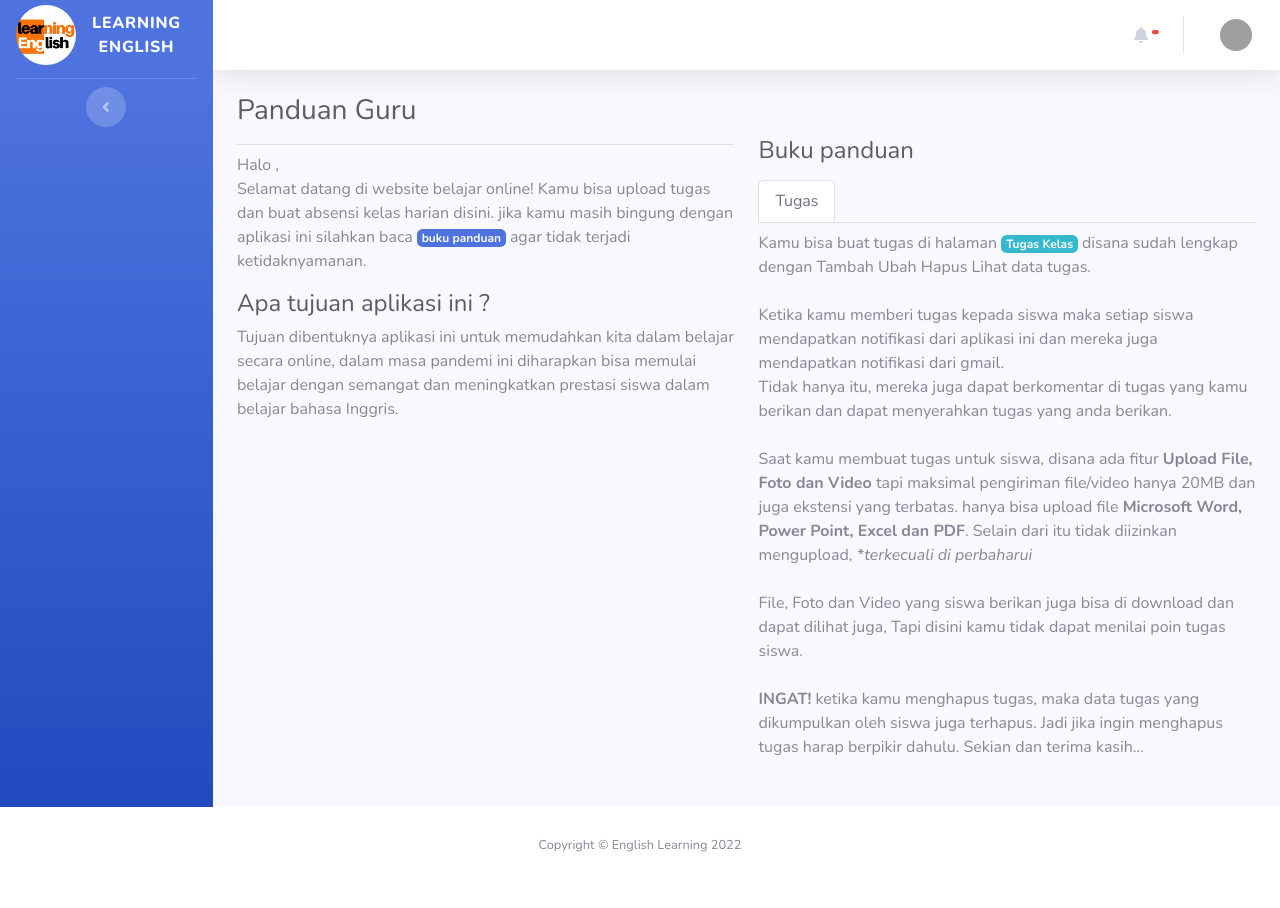
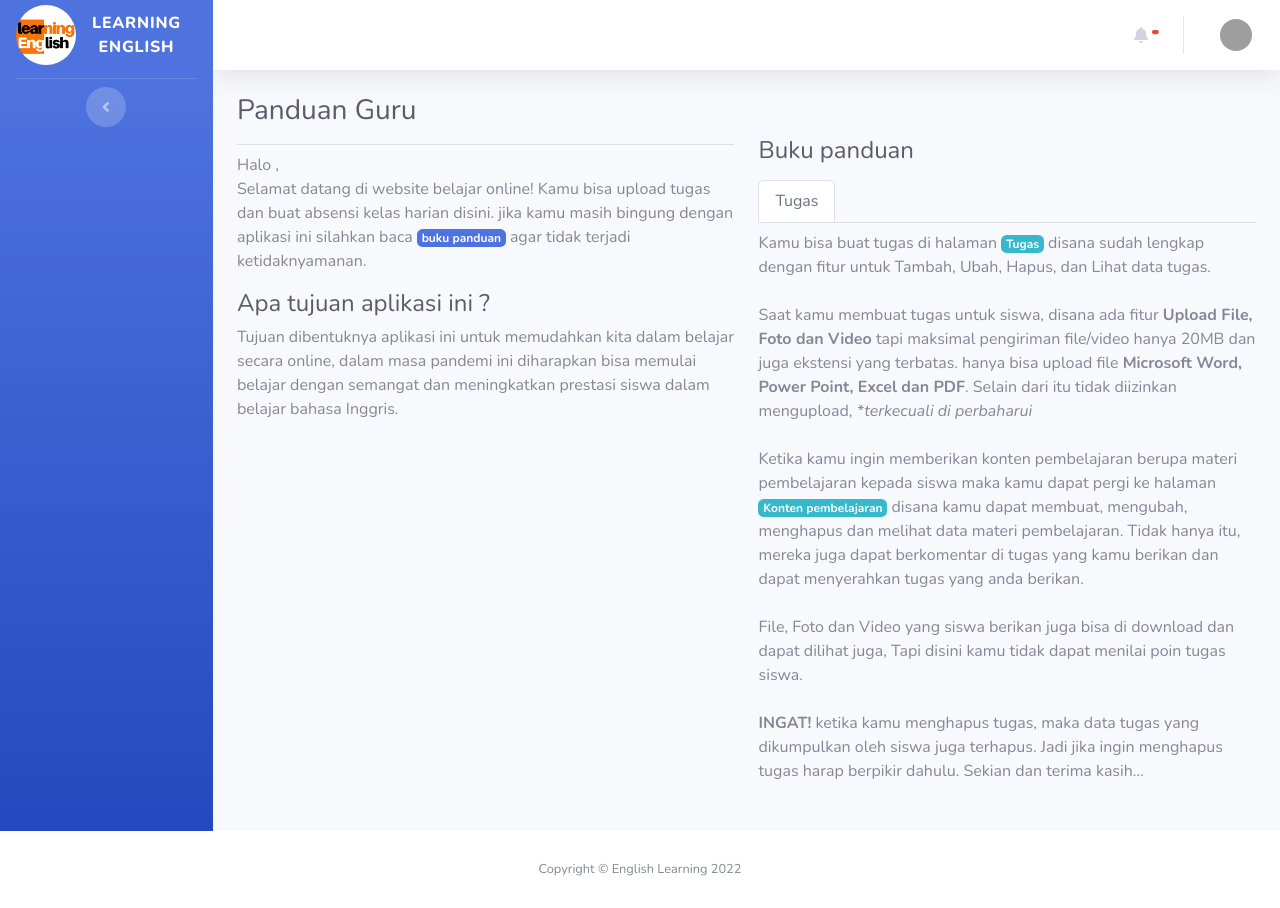
Before and after one commit to quinzell0/english-learning-main, a CodeIgniter 4 app: template app/Views/aplikasi/guru/index.php in a window 1280 px wide. Before the commit the page ends 852 px from the top, so only its background shows below. Run offline with PHP 8.4 and a stand-in for CodeIgniter, Linux system fonts and the light colour scheme; the template is opened without the code that fills it, so the values that code supplies are empty; some libraries are stand-ins or nearby versions; grey boxes are pictures that could not be loaded.

Commit message:
Update buku panduan and delete some data tugas

```diff
--- a/app/Views/aplikasi/guru/index.php
+++ b/app/Views/aplikasi/guru/index.php
@@ -40,15 +40,14 @@
 			<div class="tab-content mb-5" id="nav-tabContent">
 				<div class="tab-pane fade show active" id="nav-tugas" role="tabpanel" aria-labelledby="nav-tugas-tab">
 					<p class="mt-2">
-						Kamu bisa buat tugas di halaman <a href="/aplikasi/guru/tugas" class="badge badge-info">Tugas Kelas</a> disana sudah lengkap dengan Tambah Ubah Hapus Lihat data tugas.
-						<br>
-						<br>
-						Ketika kamu memberi tugas kepada siswa maka setiap siswa mendapatkan notifikasi dari aplikasi ini dan mereka juga mendapatkan notifikasi dari gmail.
-						<br>
-						Tidak hanya itu, mereka juga dapat berkomentar di tugas yang kamu berikan dan dapat menyerahkan tugas yang anda berikan.
+						Kamu bisa buat tugas di halaman <a href="/aplikasi/guru/tugas" class="badge badge-info">Tugas</a> disana sudah lengkap dengan fitur untuk Tambah, Ubah, Hapus, dan Lihat data tugas.
 						<br>
 						<br>
 						Saat kamu membuat tugas untuk siswa, disana ada fitur <b>Upload File, Foto dan Video</b> tapi maksimal pengiriman file/video hanya 20MB dan juga ekstensi yang terbatas. hanya bisa upload file <b>Microsoft Word, Power Point, Excel dan PDF</b>. Selain dari itu tidak diizinkan mengupload, <i>*terkecuali di perbaharui</i>
+						<br>
+						<br>
+						Ketika kamu ingin memberikan konten pembelajaran berupa materi pembelajaran kepada siswa maka kamu dapat pergi ke halaman <a href="/aplikasi/guru/konten-pembelajaran" class="badge badge-info">Konten pembelajaran</a> disana kamu dapat membuat, mengubah, menghapus dan melihat data materi pembelajaran.
+						Tidak hanya itu, mereka juga dapat berkomentar di tugas yang kamu berikan dan dapat menyerahkan tugas yang anda berikan.
 						<br>
 						<br>
 						File, Foto dan Video yang siswa berikan juga bisa di download dan dapat dilihat juga, Tapi disini kamu tidak dapat menilai poin tugas siswa.
--- a/app/Views/aplikasi/guru/konten-pembelajaran.php
+++ b/app/Views/aplikasi/guru/konten-pembelajaran.php
@@ -5,7 +5,7 @@
 <div class="container-fluid">
 
     <!-- Page Heading -->
-    <h1 class="h3 mb-3 text-gray-800">Datar Konten</h1>
+    <h1 class="h3 mb-3 text-gray-800">Daftar Konten</h1>
 
     <a href="#" class="btn btn-primary btn-icon-split mb-3" data-toggle="modal" data-target="#tambahKontenModal">
         <span class="icon text-white-50">
--- a/app/Views/aplikasi/guru/tugas.php
+++ b/app/Views/aplikasi/guru/tugas.php
@@ -5,7 +5,7 @@
 <div class="container-fluid">
 
     <!-- Page Heading -->
-    <h1 class="h3 mb-3 text-gray-800">Datar Tugas</h1>
+    <h1 class="h3 mb-3 text-gray-800">Daftar Tugas</h1>
 
     <a href="#" class="btn btn-primary btn-icon-split mb-3" data-toggle="modal" data-target="#tambahTugasModal">
         <span class="icon text-white-50">
```
Also changed, not shown: app/Views/aplikasi/siswa/index.php (+6 -3 lines), public/file/tugas/code2.png (deleted), 4 other files.
